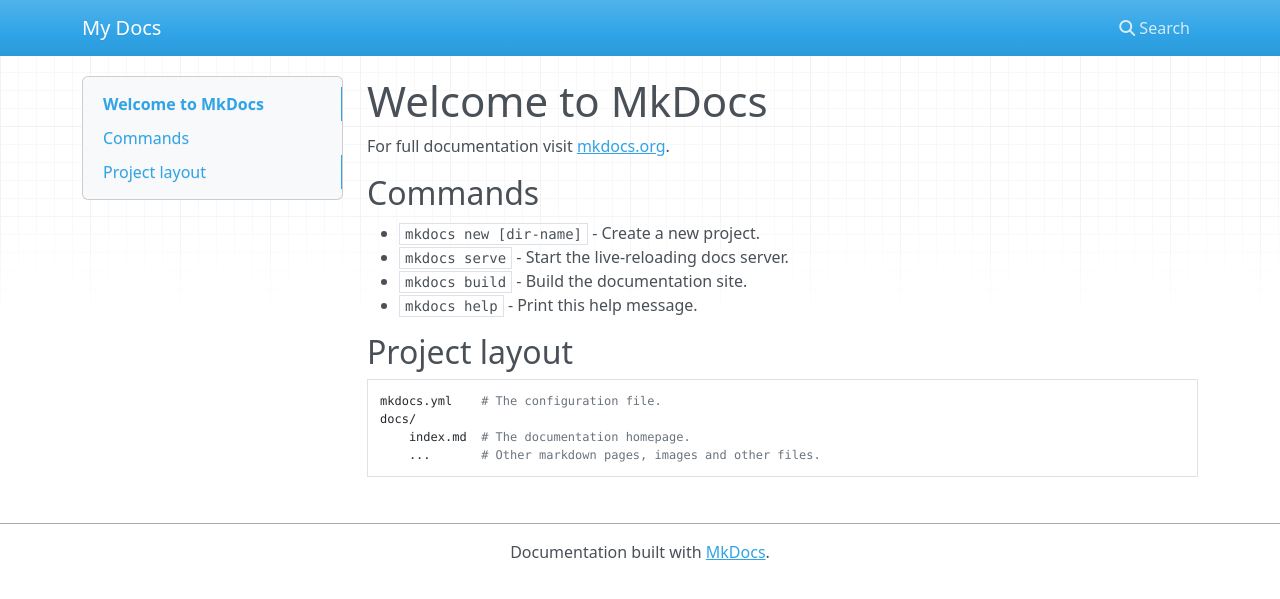
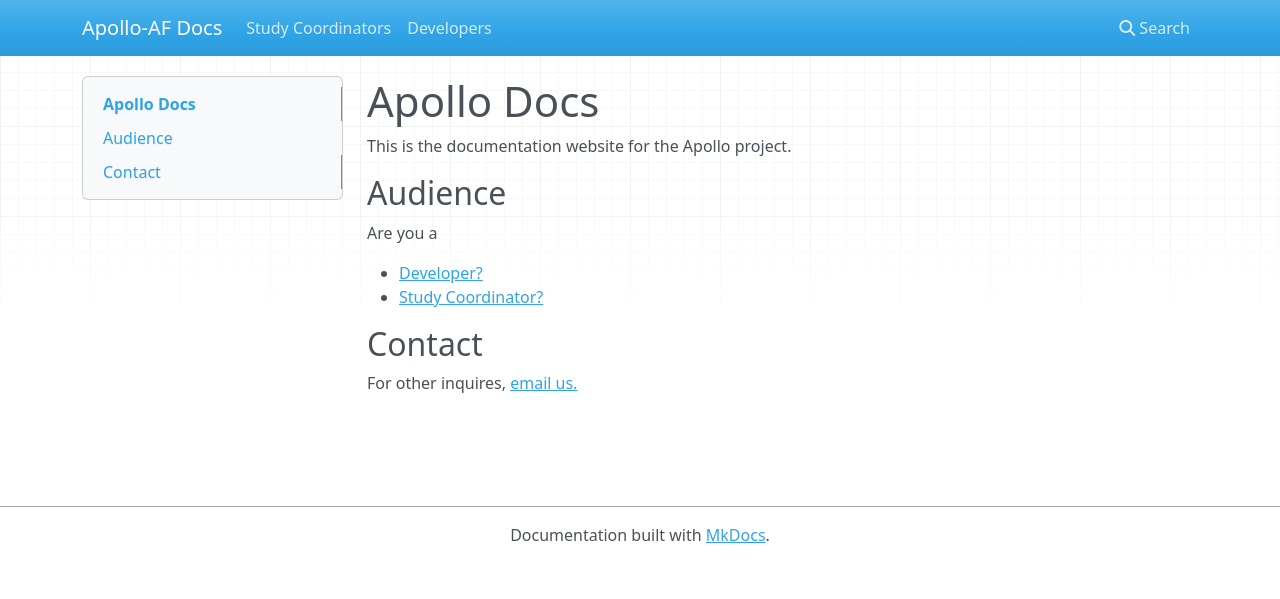
Before and after one commit to dragospe/apollo_docs, an MkDocs documentation site: the page built from docs/index.md, in a window 1280 px wide. Shown: the top 599 px of the page. Built offline with MkDocs 1.6.1, drawn with Linux system fonts in a browser that asks for light colours; nearby versions of some CDN libraries.

Commit message:
First draft of docs.

```diff
--- a/docs/index.md
+++ b/docs/index.md
@@ -1,17 +1,13 @@
-# Welcome to MkDocs
+# Apollo Docs
 
-For full documentation visit [mkdocs.org](http://mkdocs.org).
+This is the documentation website for the Apollo project.
 
-## Commands
+##Audience
+Are you a
 
-* `mkdocs new [dir-name]` - Create a new project.
-* `mkdocs serve` - Start the live-reloading docs server.
-* `mkdocs build` - Build the documentation site.
-* `mkdocs help` - Print this help message.
+* [Developer?](developers/index.html)
+* [Study Coordinator?](study_coordinators/index.html)
 
-## Project layout
 
-    mkdocs.yml    # The configuration file.
-    docs/
-        index.md  # The documentation homepage.
-        ...       # Other markdown pages, images and other files.
+## Contact
+For other inquires, [email us.](mailto:apollo-af@urmc.rochester.edu)
--- a/mkdocs.yml
+++ b/mkdocs.yml
@@ -1 +1,4 @@
-site_name: My Docs
+site_name: Apollo-AF Docs
+nav:
+- Study Coordinators: 'study_coordinators.md'
+- Developers: 'developers.md'
```
Also changed, not shown: docs/developers.md (added, +13 -0 lines), docs/projects/apollo_flask/index.md (added, +186 -0 lines), docs/study_coordinators.md (added, +53 -0 lines), docs/img/agree.png (added), docs/img/consent.png (added), docs/img/create.png (added), docs/img/creation_form.png (added), docs/projects/apollo_flask/img/callback.png (added), docs/projects/apollo_flask/img/consent.png (added), docs/projects/apollo_flask/img/data_ingest.png (added), docs/projects/apollo_flask/img/dereg.png (added).
